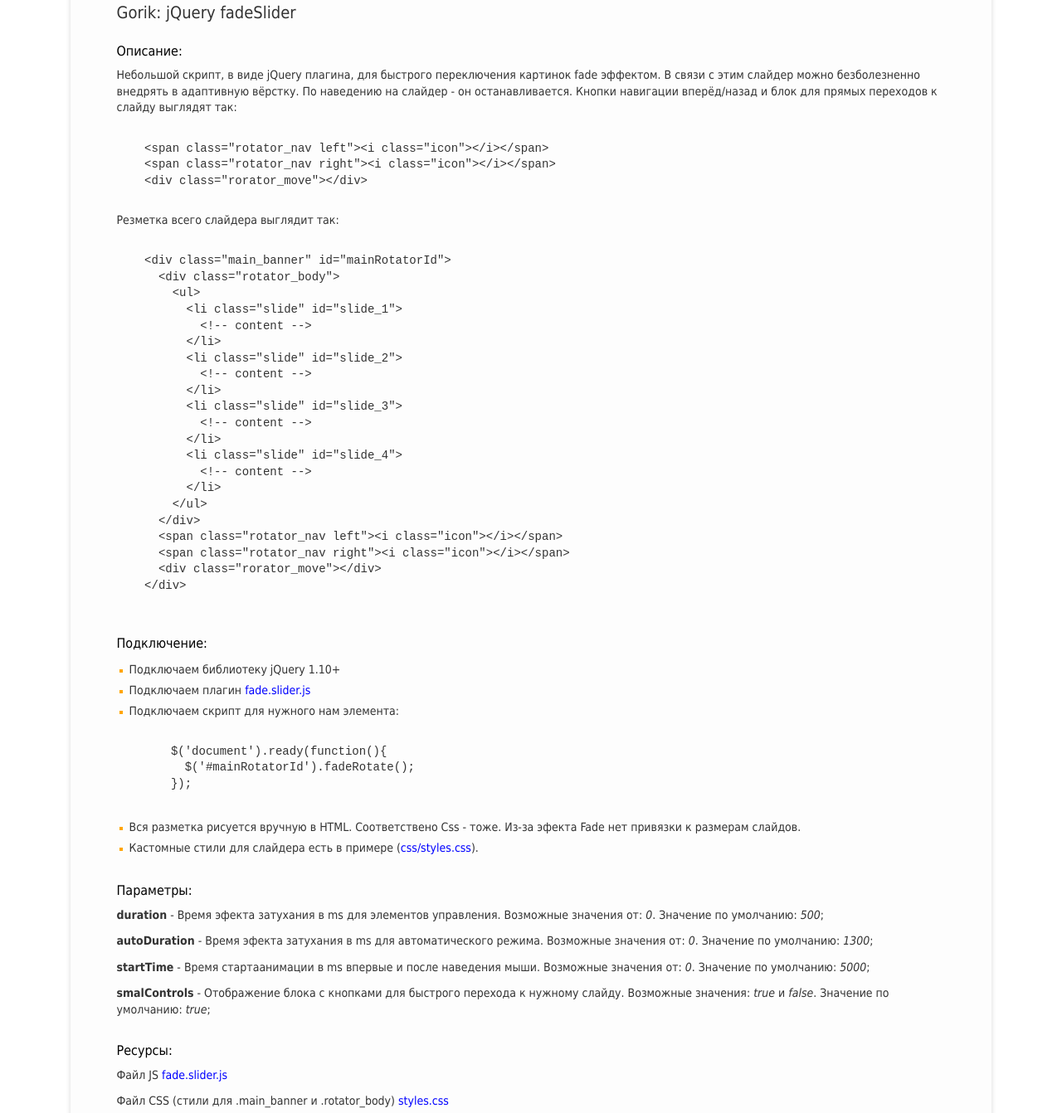
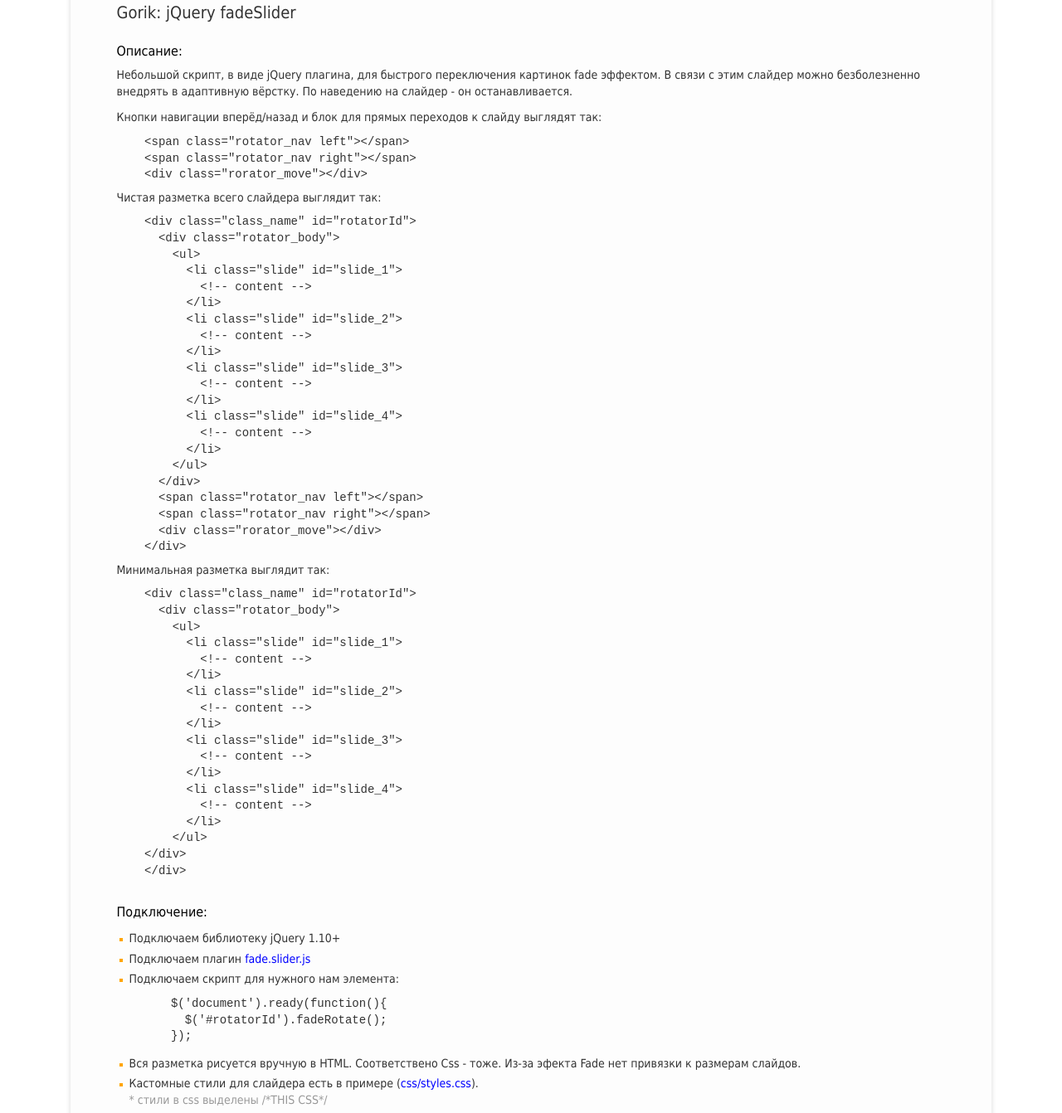
Before and after one commit to EPodgaiski/fadeslider, a plain HTML site: page index.html in a window 1280 px wide. Shown: the part 626-1968 px from the top of the page at 83% size. Drawn offline with Linux system fonts and the light colour scheme.

Commit message:
cosmetics

```diff
--- a/css/styles.css
+++ b/css/styles.css
@@ -124,7 +124,7 @@ ul{list-style:none;}
 
 /* Main
 ******************************/
-.main{min-width:780px; max-width:1110px; min-height:100%; position:relative; margin:0 auto; background-color:#fdfdfd;
+.main{min-width:320px; max-width:1110px; min-height:100%; position:relative; margin:0 auto; background-color:#fdfdfd;
 	-webkit-box-shadow:0 0 6px RGBA(0,0,0,.15);
 	box-shadow:0 0 6px RGBA(0,0,0,.15);
 }
@@ -161,6 +161,7 @@ h2{padding:10px 0; color:black; font-size:16px; line-height:1.2;}
 
 	section + section{margin-top:20px;}
 
+/*THIS CSS*/
 .main_banner{position:relative; width:100%; height:480px; margin-bottom:40px; border-bottom:1px solid #dbdcdb;}
 .rotator_body{position:relative; width:100%; height:100%; overflow:hidden;}
 	.rotator_body > ul{position:relative; width:100%; height:100%;}
@@ -170,6 +171,7 @@ h2{padding:10px 0; color:black; font-size:16px; line-height:1.2;}
 		box-sizing:border-box;
 	}
 
+/*styles for arrows*/
 	.main_banner .rotator_nav{position:absolute; top:0; width:40px; height:100%; background:rgba(255,255,255,.5); opacity:0; cursor:pointer; z-index:10;}
 	.main_banner .rotator_nav.left{left:0;}
 		.main_banner .rotator_nav.left:before,
@@ -197,20 +199,22 @@ h2{padding:10px 0; color:black; font-size:16px; line-height:1.2;}
 		.main_banner .rotator_nav.right .icon:before{content:''; right:4px; height:24px; margin-top:-14px;}
 		.main_banner .rotator_nav.right .icon:after{content:''; right:8px; height:28px; margin-top:-16px;}
 
-
 		.main_banner:hover .rotator_nav{opacity:.5;}
 		.main_banner .rotator_nav:hover{opacity:1;}
 
+/*styles for buttons*/
 	.main_banner .rorator_move{position:absolute; bottom:20px; left:50%; width:50%; margin-left:-25%; text-align:center;}
 		.main_banner .mover{display:inline-block; width:10px; height:10px; background-color:#fff; border-radius:50%; opacity:.7; cursor:pointer;}
 		.main_banner .mover + .mover{margin-left:10px;}
 		.main_banner .mover.sel{background-color:#00A8FF;}
 
+/*styles for text*/
 	.main_banner .label{padding:100px 0 0 100px; max-width:400px;}
 	.main_banner .title{color:#fff; font-weight:bold; font-size:26px; text-transform:uppercase;}
 	.main_banner .text{font-size:18px; line-height:30px; color:#000; text-shadow:1px 1px 1px rgba(255,255,255,0.5);}
 		.main_banner .title + .text{padding-top:15px;}
 	.main_banner .btn_stl{margin-top:25px;}
+/*THIS CSS EOF*/
 
 section li{padding:3px 0 2px 15px;}
 	section li:before{content:''; display:block; width:4px; height:4px; position:absolute; margin:9px 0 0 -12px; background-color:orange;}
@@ -224,3 +228,16 @@ footer{position:absolute; bottom:0; left:0; height:70px; width:100%;}
 	footer a{color:gray;}
 	.creater{float:right; margin-right:10px;}
 	.footer a{color:gray;}
+
+/*Responce
+******************************/
+@media only screen and (max-width:767px){
+	h1{padding-bottom:15px; font-size:1.5em;}
+	pre{font-size:10px;}
+	.main_banner{height:250px;}
+	.main_banner .label{padding:20px 45px 0; max-width:100%;}
+	.main_banner .title{color:#fff; font-weight:bold; font-size:16px; text-transform:uppercase;}
+	.main_banner .text{font-size:14px; line-height:1.2; color:#000; text-shadow:1px 1px 1px rgba(255,255,255,0.5);}
+		.main_banner .title + .text{padding-top:15px;}
+	.main_banner .btn_stl{margin-top:25px;}
+}
--- a/index.html
+++ b/index.html
@@ -69,17 +69,15 @@
 
         <section>
           <h2>Описание:</h2>
-          <p>Небольшой скрипт, в виде jQuery плагина, для быстрого переключения картинок fade эффектом. В связи с этим слайдер можно безболезненно внедрять в адаптивную вёрстку. По наведению на слайдер - он останавливается. Кнопки навигации вперёд/назад и блок для прямых переходов к слайду выглядят так:</p>
-          <br>
+          <p>Небольшой скрипт, в виде jQuery плагина, для быстрого переключения картинок fade эффектом. В связи с этим слайдер можно безболезненно внедрять в адаптивную вёрстку. По наведению на слайдер - он останавливается.</p>
+          <p>Кнопки навигации вперёд/назад и блок для прямых переходов к слайду выглядят так:</p>
           <pre>
-    &lt;span class="rotator_nav left">&lt;i class="icon">&lt;/i>&lt;/span>
-    &lt;span class="rotator_nav right">&lt;i class="icon">&lt;/i>&lt;/span>
-    &lt;div class="rorator_move">&lt;/div>
-          </pre>
-          <p>Резметка всего слайдера выглядит так:</p>
-          <br>
+    &lt;span class="rotator_nav left">&lt;/span>
+    &lt;span class="rotator_nav right">&lt;/span>
+    &lt;div class="rorator_move">&lt;/div></pre>
+          <p>Чистая разметка всего слайдера выглядит так:</p>
           <pre>
-    &lt;div class="main_banner" id="mainRotatorId">
+    &lt;div class="class_name" id="rotatorId">
       &lt;div class="rotator_body">
         &lt;ul>
           &lt;li class="slide" id="slide_1">
@@ -96,11 +94,30 @@
           &lt;/li>
         &lt;/ul>
       &lt;/div>
-      &lt;span class="rotator_nav left">&lt;i class="icon">&lt;/i>&lt;/span>
-      &lt;span class="rotator_nav right">&lt;i class="icon">&lt;/i>&lt;/span>
+      &lt;span class="rotator_nav left">&lt;/span>
+      &lt;span class="rotator_nav right">&lt;/span>
       &lt;div class="rorator_move">&lt;/div>
+    &lt;/div></pre>
+          <p>Минимальная разметка выглядит так:</p>
+          <pre>
+    &lt;div class="class_name" id="rotatorId">
+      &lt;div class="rotator_body">
+        &lt;ul>
+          &lt;li class="slide" id="slide_1">
+            &lt;!-- content -->
+          &lt;/li>
+          &lt;li class="slide" id="slide_2">
+            &lt;!-- content -->
+          &lt;/li>
+          &lt;li class="slide" id="slide_3">
+            &lt;!-- content -->
+          &lt;/li>
+          &lt;li class="slide" id="slide_4">
+            &lt;!-- content -->
+          &lt;/li>
+        &lt;/ul>
     &lt;/div>
-          </pre>
+    &lt;/div></pre>
       </section>
 
       <section>
@@ -109,15 +126,16 @@
         <ul>
           <li>Подключаем библиотеку jQuery 1.10+</li>
           <li>Подключаем плагин <a href="js/fade.slider.js">fade.slider.js</a></li>
-          <li>Подключаем скрипт для нужного нам элемента:<br><br>
+          <li>Подключаем скрипт для нужного нам элемента:<br>
     <pre>
       $('document').ready(function(){
-        $('#mainRotatorId').fadeRotate();
-      });
-    </pre>
+        $('#rotatorId').fadeRotate();
+      });</pre>
           </li>
           <li>Вся разметка рисуется вручную в HTML. Соответствено Css - тоже. Из-за эфекта Fade нет привязки к размерам слайдов.</li>
-          <li>Кастомные стили для слайдера есть в примере (<a href="css/styles.css">css/styles.css</a>).</li>
+          <li>Кастомные стили для слайдера есть в примере (<a href="css/styles.css">css/styles.css</a>).<br>
+            <span class="gray">* стили в css выделены /*THIS CSS*/</span>
+          </li>
         </ul>
       </section>
 
```
Also changed, not shown: 1 other file.
